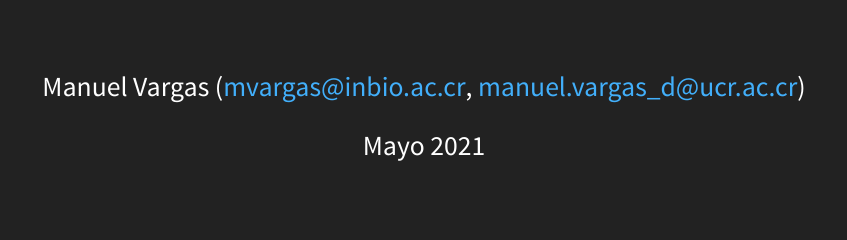
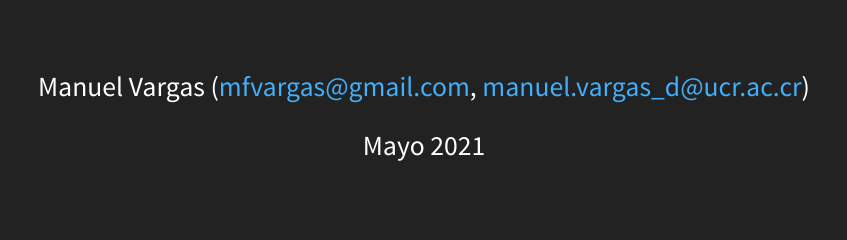
Before and after one commit to mfvargas/pres-modelado-nichos, a website: page index.html in a window 1280 px wide. Shown: the part 399-639 px from the top of the page, 216-1063 px from the left. Drawn offline with Linux system fonts and the light colour scheme.

Commit message:
Update index.html

```diff
--- a/index.html
+++ b/index.html
@@ -42,7 +42,7 @@
 				<section>
 					<h2>Modelado de nichos ecológicos</h2>
 					<br>
-  					<small>Manuel Vargas (<a href="mailto:mvargas@inbio.ac.cr">mvargas@inbio.ac.cr</a>, <a href="mailto:manuel.vargas_d@ucr.ac.cr">manuel.vargas_d@ucr.ac.cr</a>)</small>
+  					<small>Manuel Vargas (<a href="mailto:mfvargas@gmail.com">mfvargas@gmail.com</a>, <a href="mailto:manuel.vargas_d@ucr.ac.cr">manuel.vargas_d@ucr.ac.cr</a>)</small>
 					<br>
 					<small>Mayo 2021</small>
 				</section>
```
